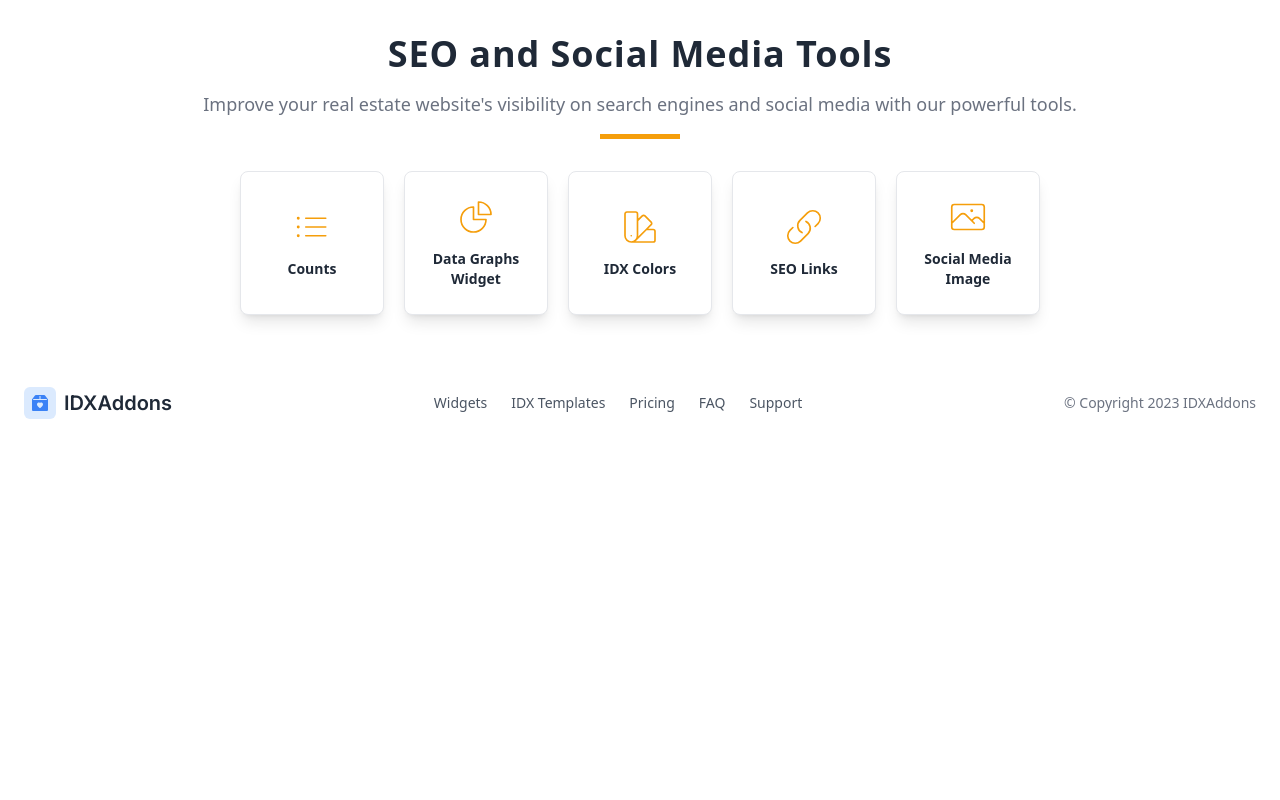
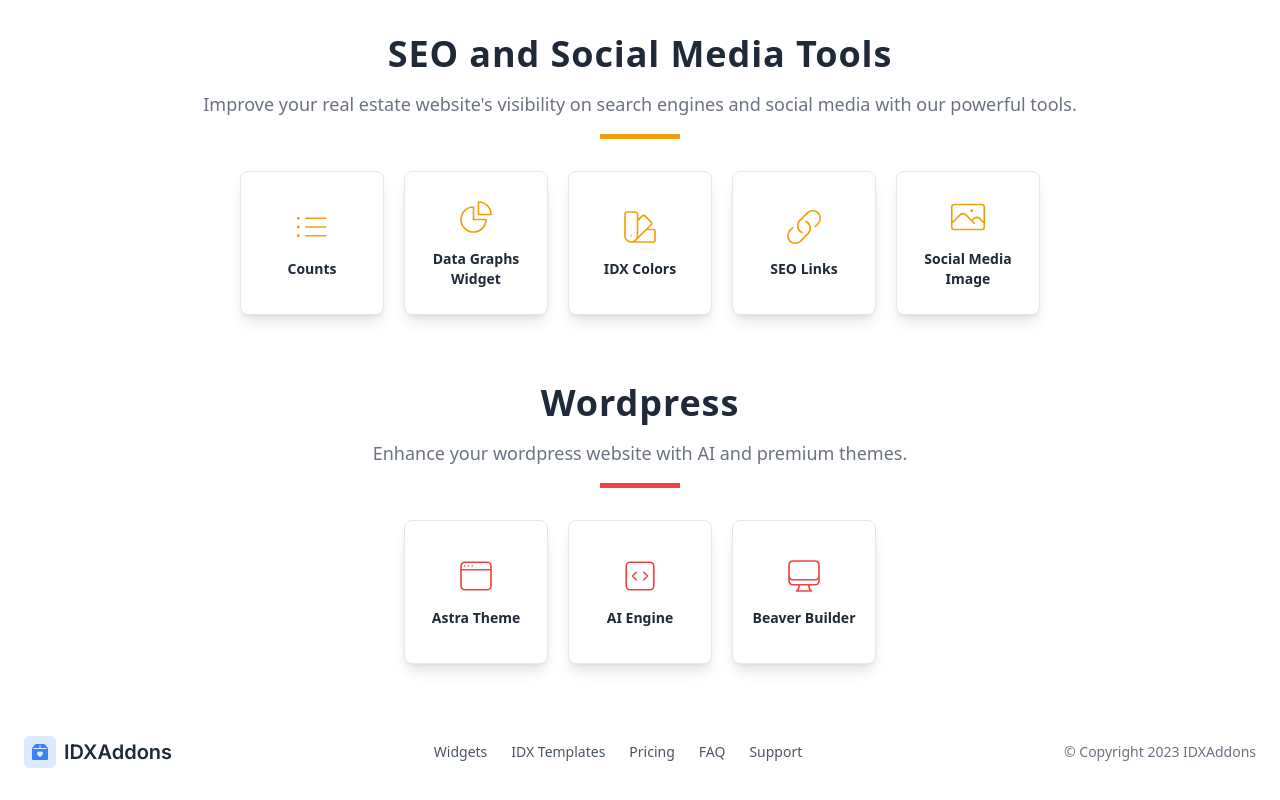
Before and after one commit to cdanielzt/rc-landing, a website: page src/addons/index.html in a window 1280 px wide. Shown: the part 2959-3759 px from the top of the page. Before the commit the page ends 3410 px from the top, so only its background shows below. Drawn offline with nearby package versions, Linux system fonts and the light colour scheme; a web font is replaced by a local one.

Commit message:
add wordpress category

```diff
--- a/src/addons/index.html
+++ b/src/addons/index.html
@@ -750,6 +750,59 @@
         </div>
     </section>
 
+        <!--Wordpress -->
+        <section class="searchable-section pt-10 lg:pt-14 container mx-auto" id="wordpress-plugins">
+
+            <!-- Title -->
+            <div class="title-border">
+                <h2 class="h2">Wordpress</h2>
+                <p class="text-big">Enhance your wordpress website with AI and premium themes.</p>
+            </div>
+
+            <!-- Addons -->
+            <div class="col basis-full">
+                <div class="addon-grid">
+
+                    <!-- Astra theme -->
+                    <a class="addon-item" href="#" target="_self">
+                        <svg xmlns="http://www.w3.org/2000/svg" fill="none" viewBox="0 0 24 24" stroke-width="1.5" stroke="currentColor" class="w-6 h-6">
+                            <path stroke-linecap="round" stroke-linejoin="round" d="M3 8.25V18a2.25 2.25 0 002.25 2.25h13.5A2.25 2.25 0 0021 18V8.25m-18 0V6a2.25 2.25 0 012.25-2.25h13.5A2.25 2.25 0 0121 6v2.25m-18 0h18M5.25 6h.008v.008H5.25V6zM7.5 6h.008v.008H7.5V6zm2.25 0h.008v.008H9.75V6z" />
+                        </svg>
+
+
+                        <div class="addon-item-title">
+                            <h6>Astra Theme</h6>
+                        </div>
+                    </a>
+
+                    <!-- AI Engine -->
+                    <a class="addon-item" href="# ?>" target="_self">
+                        <svg xmlns="http://www.w3.org/2000/svg" fill="none" viewBox="0 0 24 24" stroke-width="1.5" stroke="currentColor" class="w-6 h-6">
+                            <path stroke-linecap="round" stroke-linejoin="round" d="M14.25 9.75L16.5 12l-2.25 2.25m-4.5 0L7.5 12l2.25-2.25M6 20.25h12A2.25 2.25 0 0020.25 18V6A2.25 2.25 0 0018 3.75H6A2.25 2.25 0 003.75 6v12A2.25 2.25 0 006 20.25z" />
+                        </svg>
+
+
+                        <div class="addon-item-title">
+                            <h6>AI Engine</h6>
+                        </div>
+                    </a>
+
+                    <!-- Beaver Builder -->
+                    <a class="addon-item" href="#" target="_self">
+                        <svg xmlns="http://www.w3.org/2000/svg" fill="none" viewBox="0 0 24 24" stroke-width="1.5" stroke="currentColor" class="w-6 h-6">
+                            <path stroke-linecap="round" stroke-linejoin="round" d="M9 17.25v1.007a3 3 0 01-.879 2.122L7.5 21h9l-.621-.621A3 3 0 0115 18.257V17.25m6-12V15a2.25 2.25 0 01-2.25 2.25H5.25A2.25 2.25 0 013 15V5.25m18 0A2.25 2.25 0 0018.75 3H5.25A2.25 2.25 0 003 5.25m18 0V12a2.25 2.25 0 01-2.25 2.25H5.25A2.25 2.25 0 013 12V5.25" />
+                        </svg>
+
+                        <div class="addon-item-title">
+                            <h6>Beaver Builder</h6>
+                        </div>
+                    </a>
+
+
+                </div>
+            </div>
+        </section>
+
 
 
 
```
Also changed, not shown: dist/tailwind.css, src/style.css.
